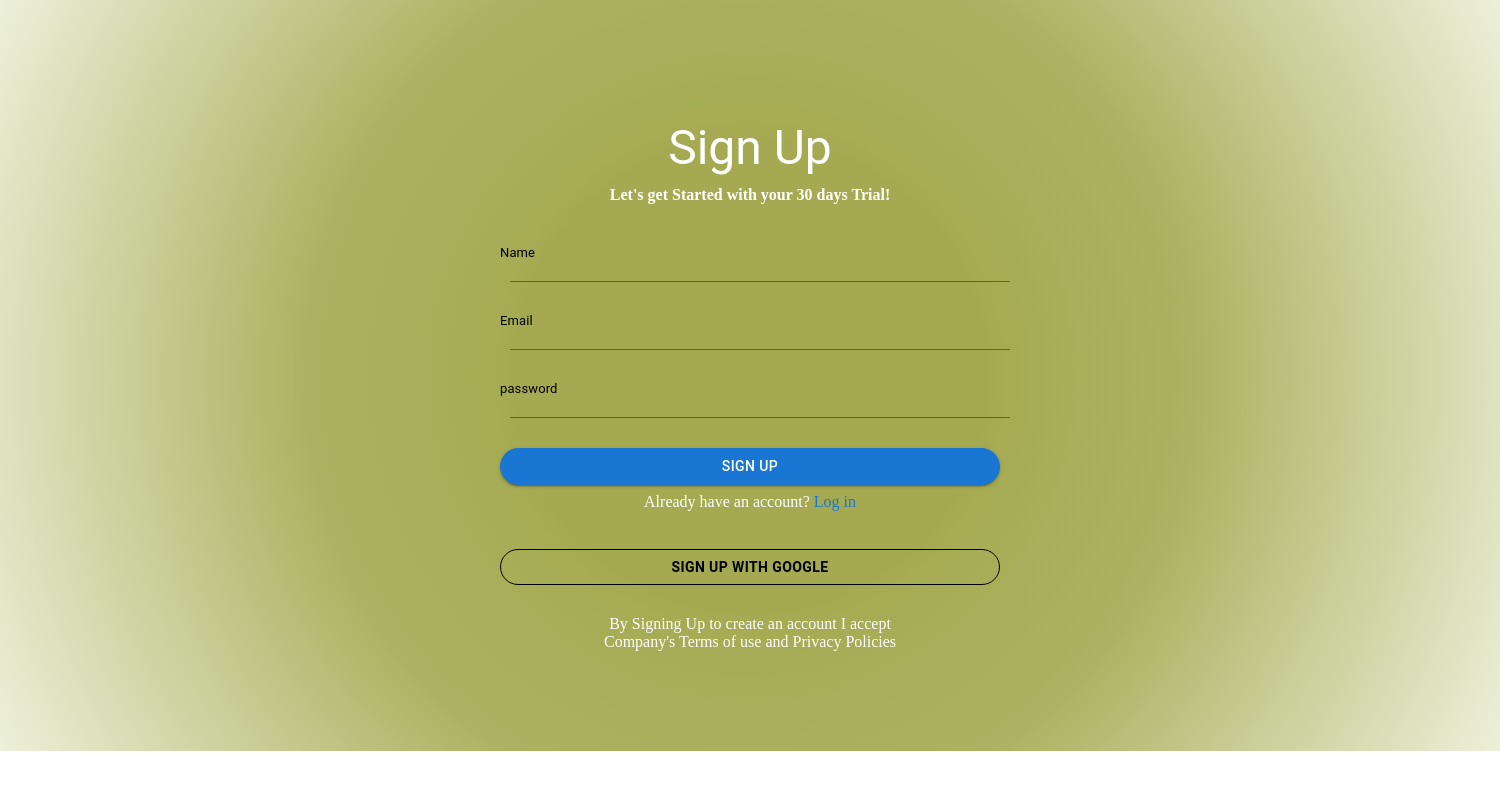
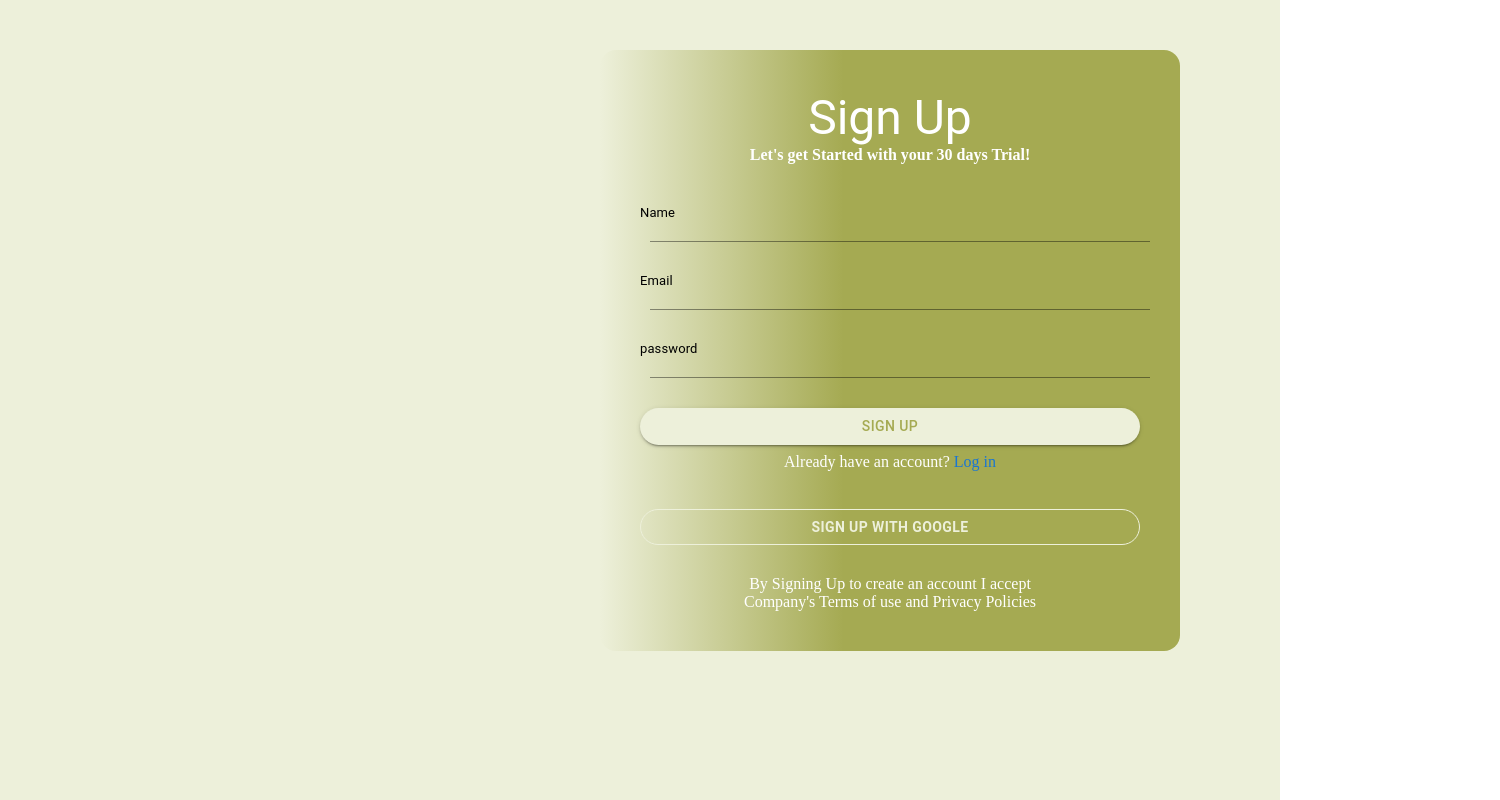
Before and after one commit to singh-ritu/Milkify, a React (Vite) app: page /login in a window 1280 px wide. Both pictures are taken after a click on the button "SIGN UP". Shown: the whole page, 1500 px wide, since content can reach past the window. Built offline with nearby package versions, Linux system fonts and the light colour scheme.

Commit message:
Added the css to signUp page

```diff
--- a/src/Login/SignUp.tsx
+++ b/src/Login/SignUp.tsx
@@ -4,16 +4,15 @@ import "./signUp.styles.css";
 function SignUp(props: { handleSignUpClose: () => void }) {
   return (
     <>
+      <div className="signUp-container">
         <div className="signUp-box">
           <div className="signUp-heading">
             <Typography variant="h3" component="div">
               Sign Up
             </Typography>
-          <div style={{ margin: "10px" }}>
             <b>Let's get Started with your 30 days Trial!</b>
           </div>
-        </div>
-        <div className="inputs">
+          <div className="signUp-inputs">
             <TextField
               variant="standard"
               label="Name"
@@ -45,6 +44,8 @@ function SignUp(props: { handleSignUpClose: () => void }) {
             style={{
               borderRadius: "24px",
               width: "100%",
+              backgroundColor: "#edf0da",
+              color: "#a5aa52",
             }}
           >
             SIGN UP
@@ -71,22 +72,20 @@ function SignUp(props: { handleSignUpClose: () => void }) {
               borderRadius: "24px",
               width: "100%",
               margin: "30px 0",
-            color: "black",
-            border: "1px solid black",
+              color: "#edf0da",
+              border: "1px solid #edf0da",
             }}
           >
             <b>Sign up with Google</b>
           </Button>
-        <div
-          style={{
-            display: "flex",
-            flexDirection: "column",
-            justifyContent: "center",
-            alignItems: "center",
-          }}
-        >
+          <div className="signUp-footer">
+            <div>
               <span>By Signing Up to create an account I accept</span>
+            </div>
+            <div>
               <span>Company's Terms of use and Privacy Policies</span>
+            </div>
+          </div>
         </div>
       </div>
     </>
--- a/src/Login/index.tsx
+++ b/src/Login/index.tsx
@@ -19,7 +19,9 @@ function Registration() {
     <>
       <div>
         {isSignUpClicked ? (
-          <SignUp handleSignUpClose={handleSignUpClose} />
+          <div className="signUp">
+            <SignUp handleSignUpClose={handleSignUpClose} />
+          </div>
         ) : (
           <div className="login">
             <Login onClick={handleSignUpClick} />
--- a/src/Login/registration.styles.css
+++ b/src/Login/registration.styles.css
@@ -2,3 +2,7 @@
   background-color: #edf0da;
   height: 100vh;
 }
+.signUp {
+  background-color: #edf0da;
+  height: 100vh;
+}
--- a/src/Login/signUp.styles.css
+++ b/src/Login/signUp.styles.css
@@ -1,20 +1,25 @@
 .signUp-box {
-  padding: 100px 500px;
-  width: 500px;
-  background: rgb(165, 170, 82);
-  background: radial-gradient(
-    circle,
-    rgba(165, 170, 82, 1) 28%,
-    rgba(173, 178, 98, 1) 53%,
-    rgba(237, 240, 218, 1) 100%
+  padding: 40px;
+  border-radius: 16px;
+  background: rgb(237, 240, 218);
+  background: linear-gradient(
+    90deg,
+    rgba(237, 240, 218, 1) 0%,
+    rgba(165, 170, 82, 1) 42%
   );
   color: white;
+  margin-left: 100px;
+  width: 500px;
 }
-
+.signUp-container {
+  padding: 50px 500px;
+}
 .signUp-heading {
   text-align: center;
+}
+.signUp-inputs {
   margin: 20px 0;
 }
-.inputs {
-  margin: 20px 0;
+.signUp-footer {
+  text-align: center;
 }
```
Lines whose indentation alone changed are shown as unchanged.
